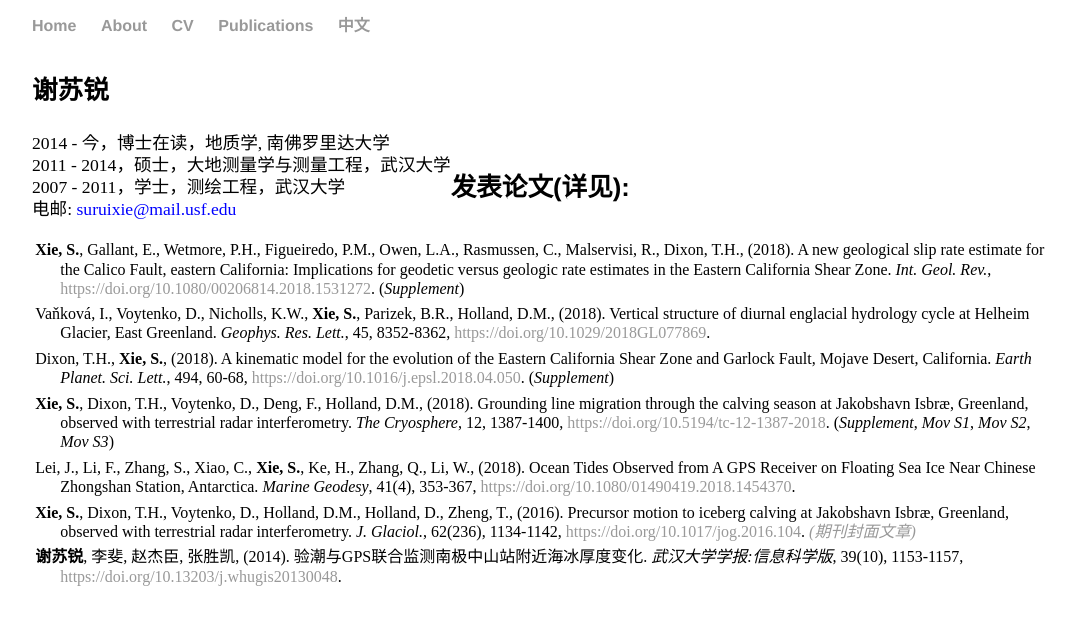
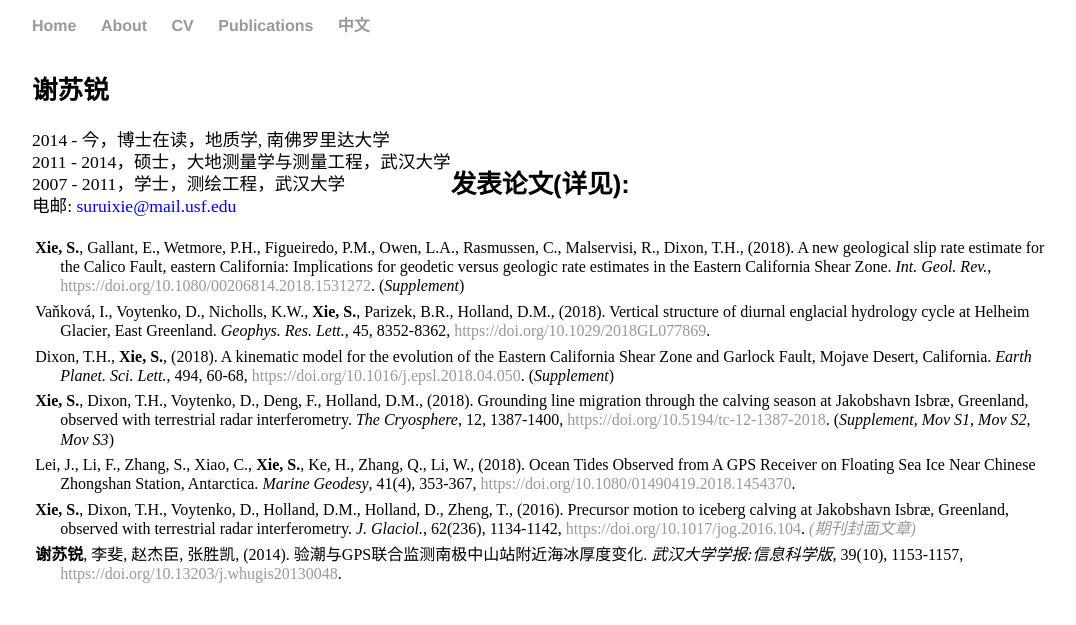
Before and after one commit to suruixie/suruixie.github.io, a Jekyll site: the page built from Chinese/index.html, in a window 1280 px wide. Shown: the top 625 px of the page, without its empty margins (96-1172 px from the left). Built offline with Jekyll 4.4.1, drawn with Linux system fonts in a browser that asks for light colours; a style sheet for code colours, icons or effects is not loaded.

Commit message:
Update index.html

```diff
--- a/Chinese/index.html
+++ b/Chinese/index.html
@@ -6,7 +6,7 @@ title: 苏锐的中文页面
 <body>
     <div class="Chinese">
         <div class="sideText">
-	    <h4 style="margin-bottom:0.3em;">谢苏锐</h4>
+	    <h4 style="margin-bottom:0.2em;">谢苏锐</h4>
             <p style="line-height: 125%;">2014 - 今，博士在读，地质学, 南佛罗里达大学<br>
             2011 - 2014，硕士，大地测量学与测量工程，武汉大学<br>
             2007 - 2011，学士，测绘工程，武汉大学<br>
```
